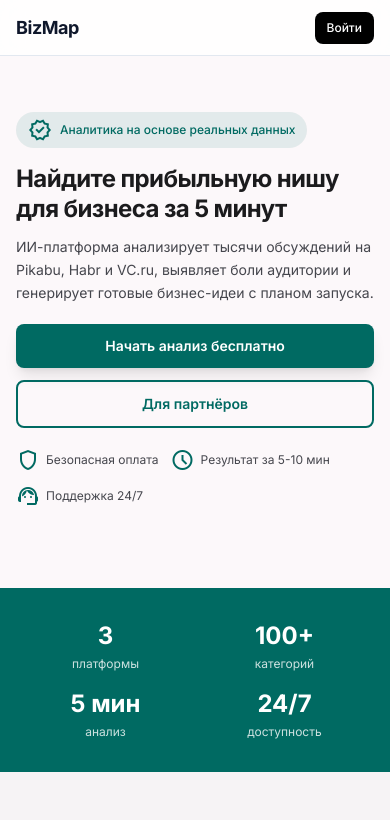
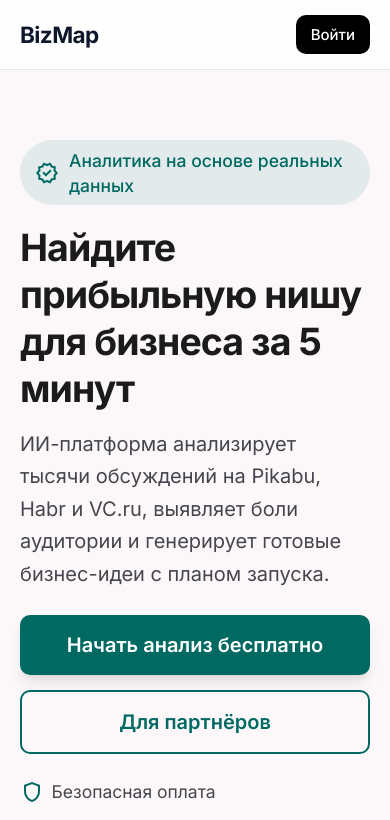
Before and after one commit to Nik-Maltcev/pikabu, a Vue app in the folder frontend/: page / in a window 390 px wide. Shown: the top 820 px of the page. Built offline with nearby package versions, Linux system fonts and the light colour scheme; no server answers.

Commit message:
Global font size increase on mobile (20px base)

```diff
--- a/frontend/src/pages/Landing.vue
+++ b/frontend/src/pages/Landing.vue
@@ -29,29 +29,29 @@ function goToApp() {
         <div class="grid grid-cols-1 lg:grid-cols-2 gap-12 items-center">
           <!-- Left: Text -->
           <div class="text-left">
-            <div class="inline-flex items-center gap-2 bg-[#006a62]/10 text-[#006a62] px-3 py-1.5 rounded-full text-xs md:text-sm font-medium mb-4 md:mb-6">
+            <div class="inline-flex items-center gap-2 bg-[#006a62]/10 text-[#006a62] px-3 py-1.5 rounded-full text-sm md:text-sm font-medium mb-4 md:mb-6">
               <span class="material-symbols-outlined text-base md:text-lg">verified</span>
               Аналитика на основе реальных данных
             </div>
-            <h1 class="text-2xl sm:text-3xl md:text-4xl lg:text-5xl font-bold tracking-tight leading-tight mb-3 md:mb-6">
+            <h1 class="text-3xl md:text-4xl lg:text-5xl font-bold tracking-tight leading-tight mb-3 md:mb-6">
               Найдите прибыльную нишу для бизнеса за 5 минут
             </h1>
-            <p class="text-sm sm:text-base md:text-lg text-[#45464d] mb-5 md:mb-8 leading-relaxed">
+            <p class="text-base md:text-lg text-[#45464d] mb-5 md:mb-8 leading-relaxed">
               ИИ-платформа анализирует тысячи обсуждений на Pikabu, Habr и VC.ru, выявляет боли аудитории и генерирует готовые бизнес-идеи с планом запуска.
             </p>
             <div class="flex flex-col sm:flex-row gap-3 md:gap-4 mb-5 md:mb-8">
               <button
-                class="bg-[#006a62] text-white text-sm sm:text-base md:text-lg font-semibold px-5 sm:px-6 md:px-8 py-3 md:py-4 rounded-lg hover:bg-[#005a54] transition-colors shadow-lg"
+                class="bg-[#006a62] text-white text-base md:text-lg font-semibold px-5 sm:px-6 md:px-8 py-3 md:py-4 rounded-lg hover:bg-[#005a54] transition-colors shadow-lg"
                 @click="goToApp"
               >
                 Начать анализ бесплатно
               </button>
-              <a href="#partners" class="border-2 border-[#006a62] text-[#006a62] text-sm sm:text-base md:text-lg font-semibold px-5 sm:px-6 md:px-8 py-3 md:py-4 rounded-lg hover:bg-[#006a62]/5 transition-colors text-center">
+              <a href="#partners" class="border-2 border-[#006a62] text-[#006a62] text-base md:text-lg font-semibold px-5 sm:px-6 md:px-8 py-3 md:py-4 rounded-lg hover:bg-[#006a62]/5 transition-colors text-center">
                 Для партнёров
               </a>
             </div>
             <!-- Trust badges -->
-            <div class="flex flex-wrap gap-3 md:gap-6 text-xs md:text-sm text-[#45464d]">
+            <div class="flex flex-wrap gap-3 md:gap-6 text-sm md:text-sm text-[#45464d]">
               <div class="flex items-center gap-1.5">
                 <span class="material-symbols-outlined text-[#006a62] text-base md:text-xl">shield</span>
                 Безопасная оплата
--- a/frontend/src/style.css
+++ b/frontend/src/style.css
@@ -9,6 +9,18 @@ body {
   -webkit-font-smoothing: antialiased;
 }
 
+/* Scale up text on mobile/tablet for readability */
+@media (max-width: 1023px) {
+  html {
+    font-size: 20px;
+  }
+}
+@media (min-width: 1024px) {
+  html {
+    font-size: 16px;
+  }
+}
+
 .material-symbols-outlined {
   font-variation-settings: 'FILL' 0, 'wght' 400, 'GRAD' 0, 'opsz' 24;
 }
```
